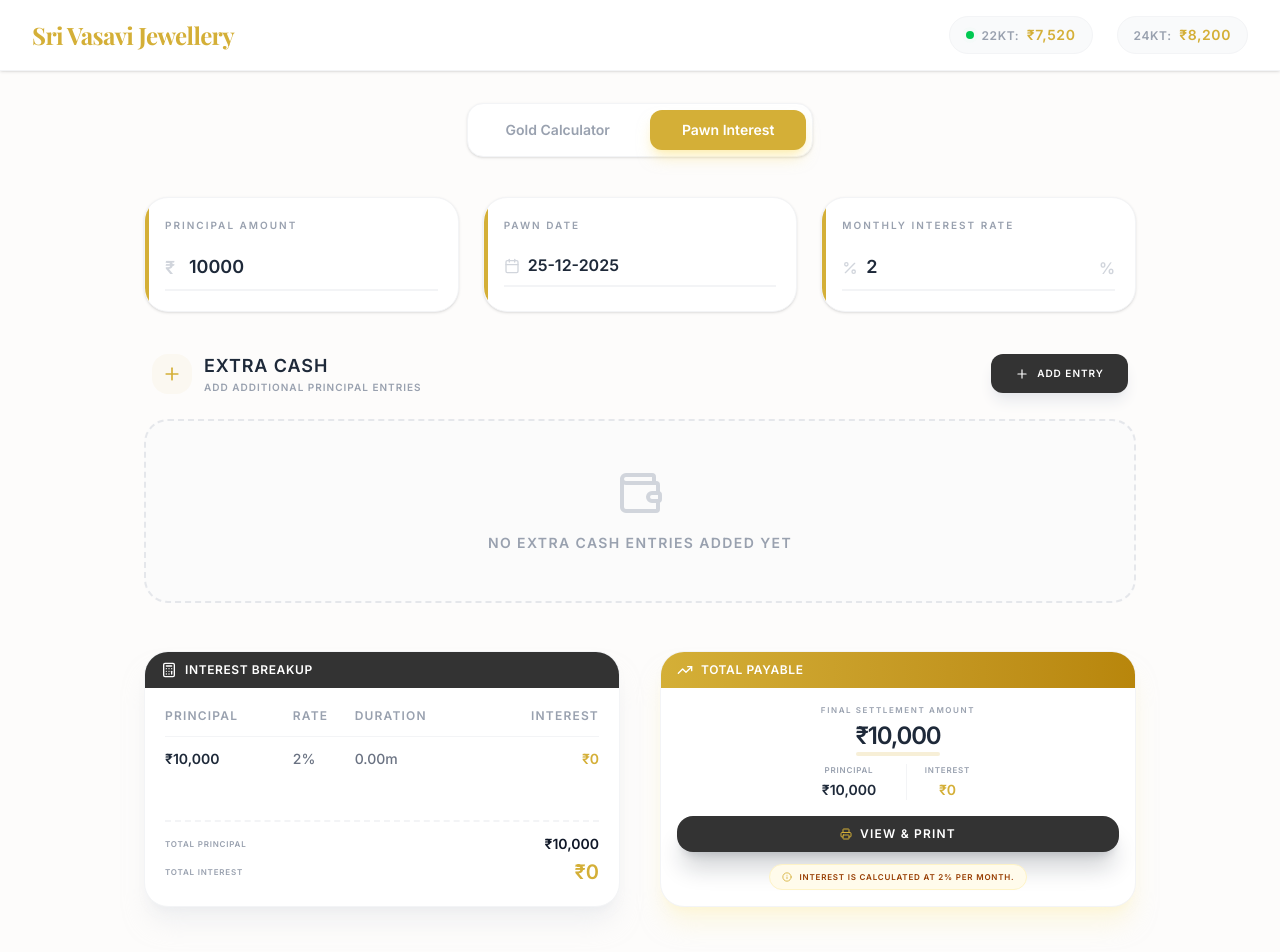
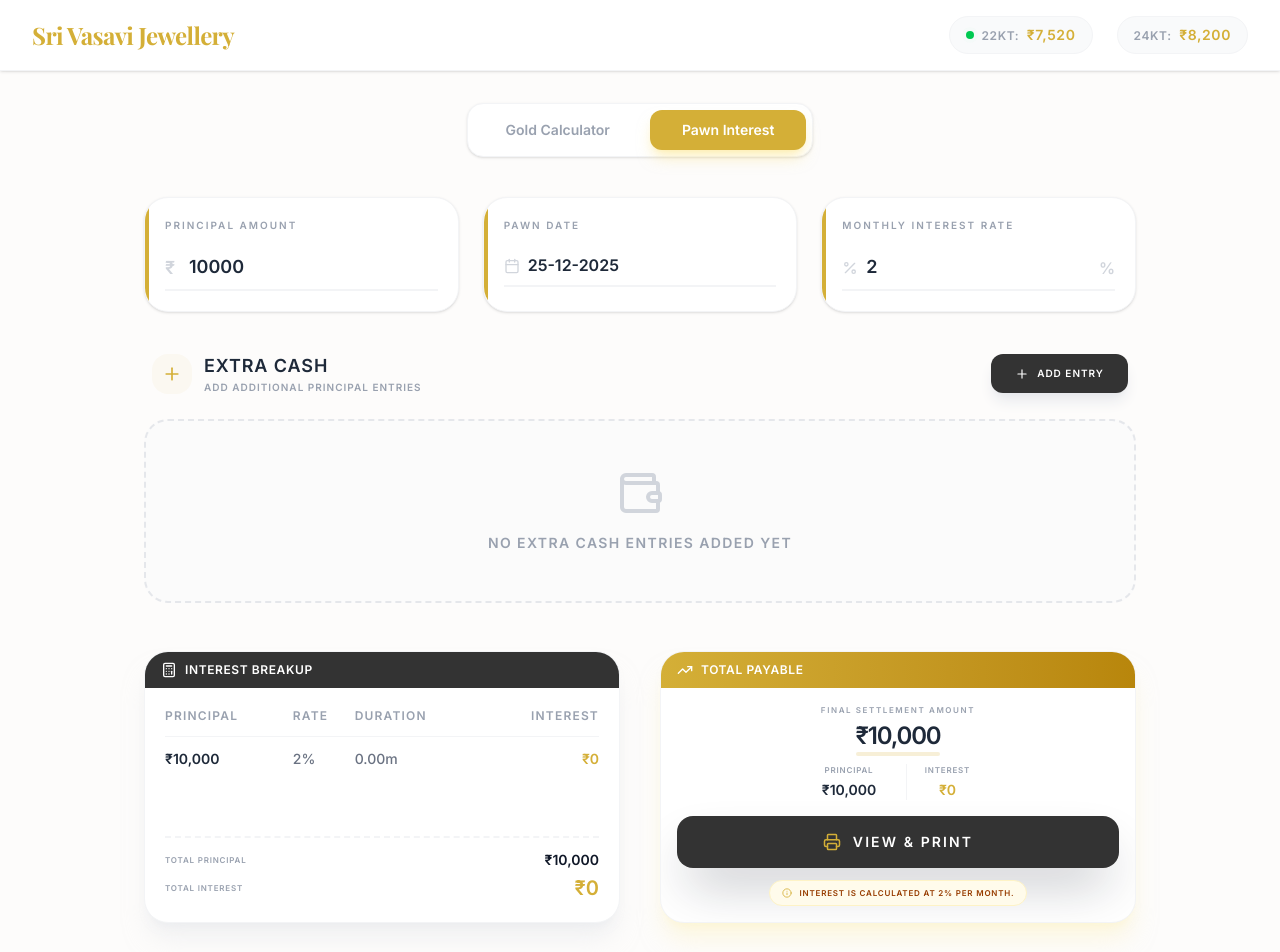
Before and after one commit to ShyamPrasadh/Vasavi-jewellery, a Next.js app: page /pawn in a window 1280 px wide. Shown: the top 952 px of the page. Built offline with nearby package versions, Linux system fonts and the light colour scheme.

Commit message:
print button

```diff
--- a/src/app/pawn/page.tsx
+++ b/src/app/pawn/page.tsx
@@ -360,9 +360,9 @@ export default function PawnCalculatorPage() {
 
                             <button
                                 onClick={() => setShowPrintModal(true)}
-                                className="w-full bg-[#333333] text-white py-2.5 rounded-2xl hover:bg-black transition-all shadow-xl shadow-gray-900/20 flex items-center justify-center gap-2 font-black uppercase tracking-widest text-xs"
+                                className="w-full bg-[#333333] text-white py-4 rounded-2xl hover:bg-black hover:scale-[1.02] active:scale-95 transition-all shadow-2xl shadow-gray-900/30 flex items-center justify-center gap-3 font-black uppercase tracking-[0.15em] text-sm"
                             >
-                                <Printer size={12} className="text-[#D4AF37]" />
+                                <Printer size={18} className="text-[#D4AF37]" />
                                 View & Print
                             </button>
 
```
